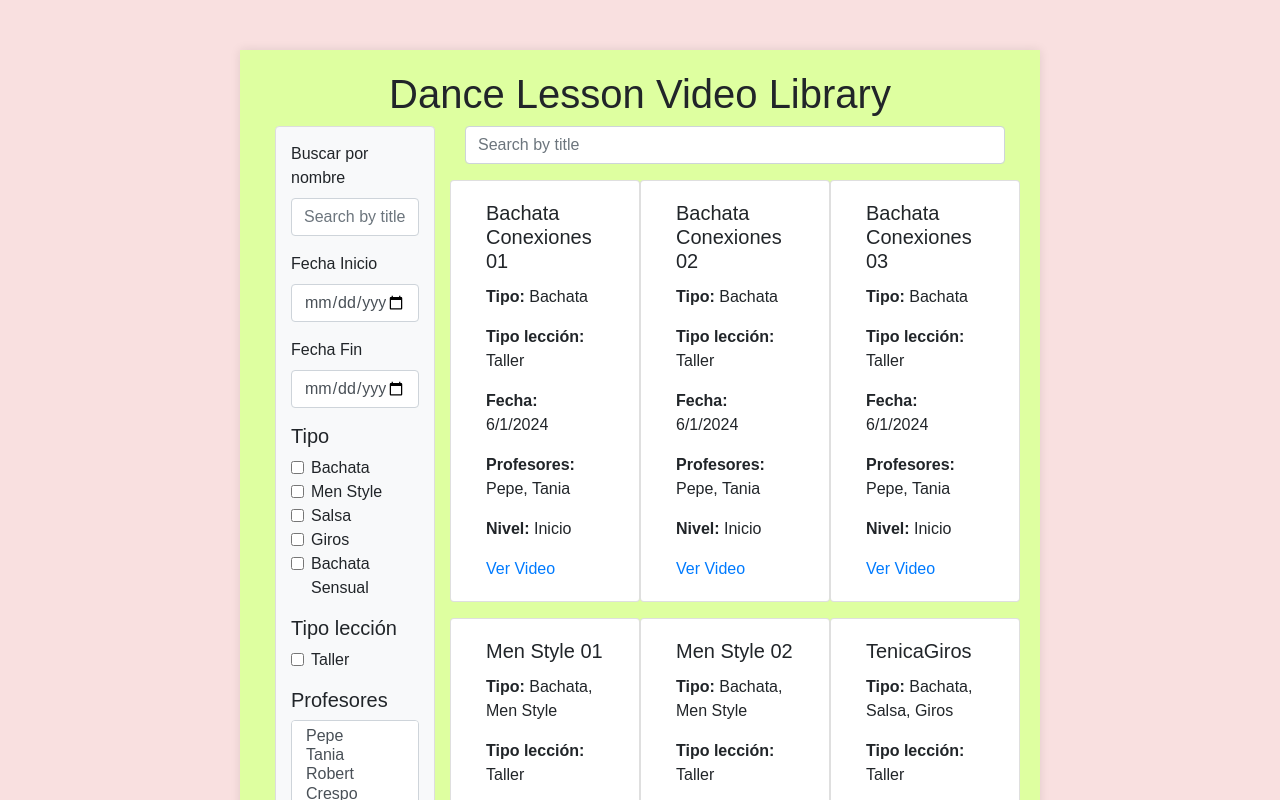
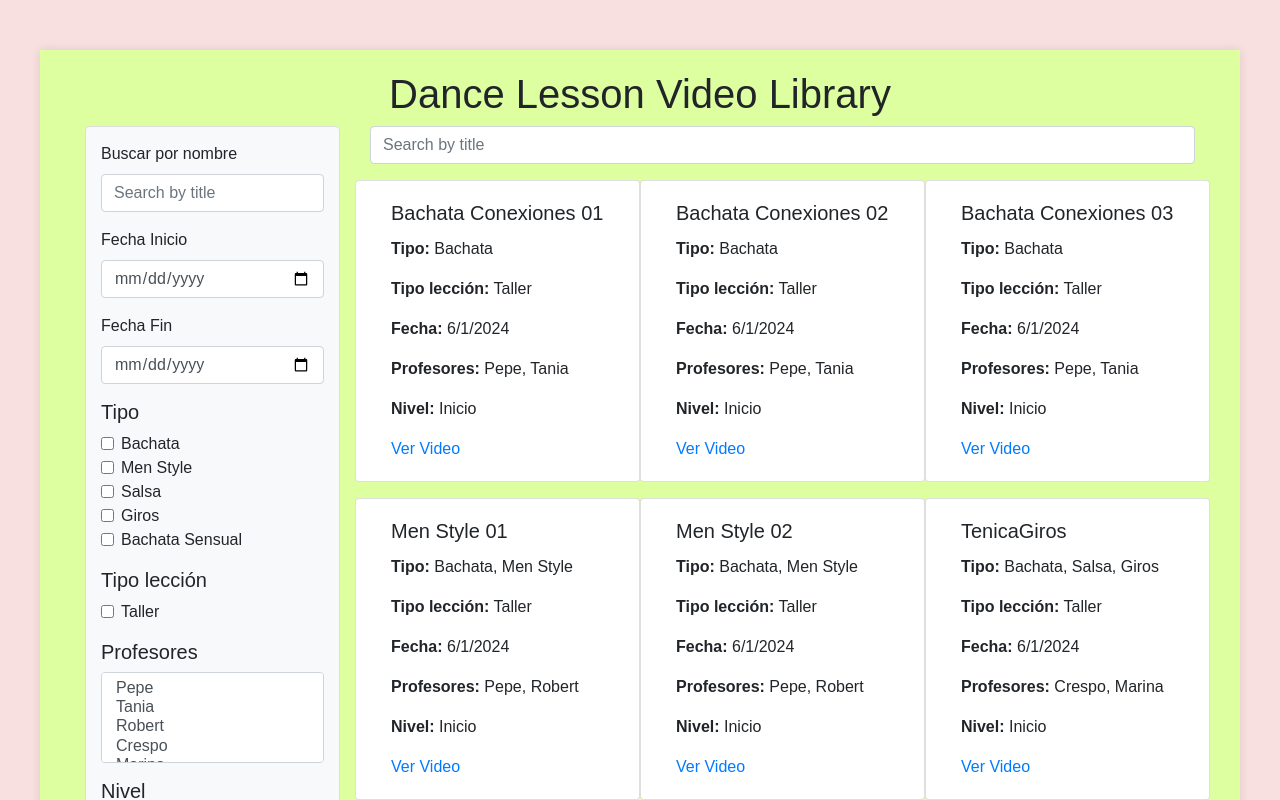
Before and after one commit to BorjaGM1/danceLibrary, a Vue app: page / in a window 1280 px wide. Shown: the top 800 px of the page. Built offline with nearby package versions, Linux system fonts and the light colour scheme.

Commit message:
MobileStyles

```diff
--- a/src/assets/main.css
+++ b/src/assets/main.css
@@ -41,8 +41,15 @@ body {
   background-color: #f9e0e0;
 }
 
+@media (max-width: 767px) {
+  .content {
+      max-width: 100%; /* Full width for mobile devices */
+      /* padding: 0 20px; Optional: add padding to the sides */
+  }
+}
+
 #app {
-  max-width: 800px;
+  max-width: 1200px;
   margin: 50px auto;
   padding: 20px;
   background: #deffa0;
```
